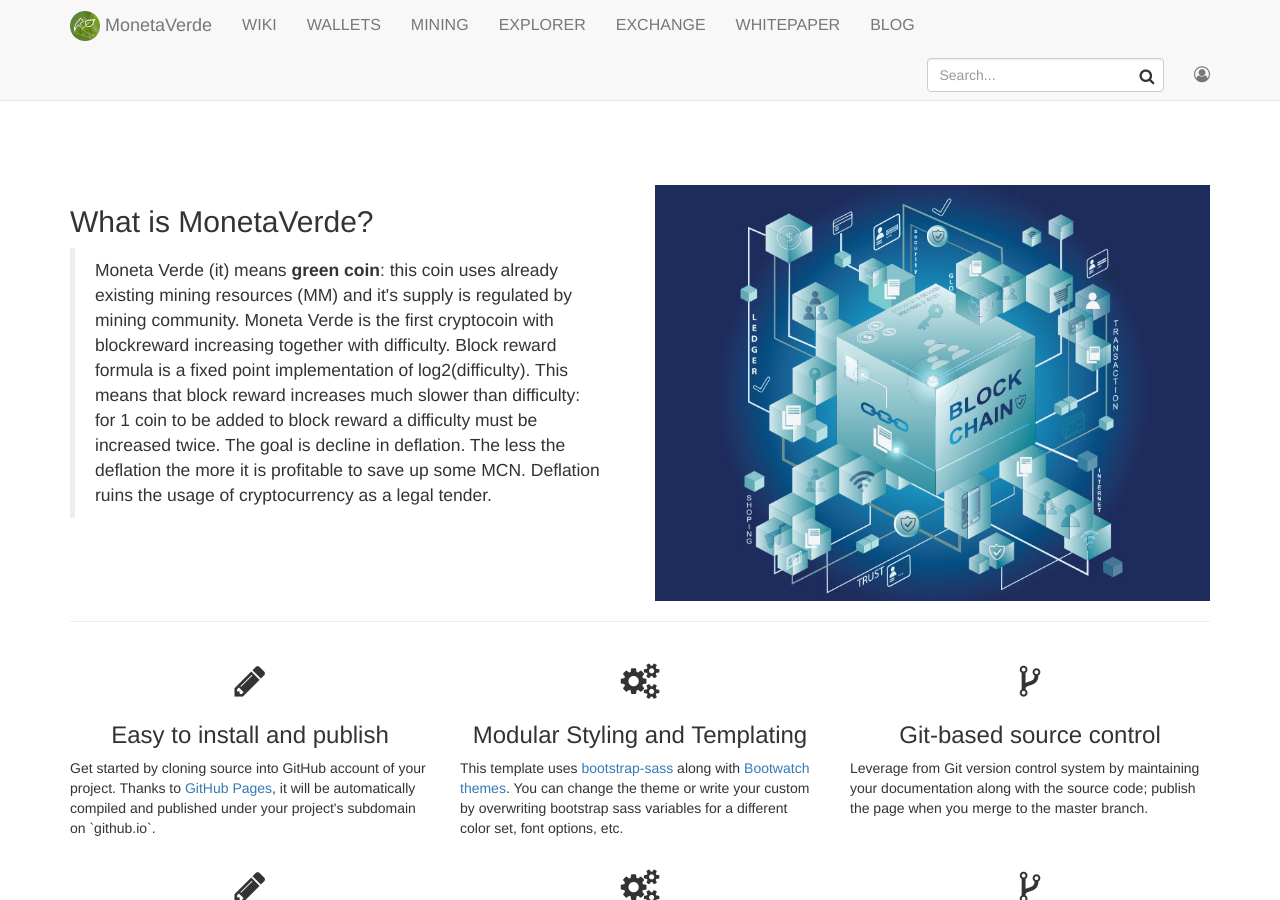
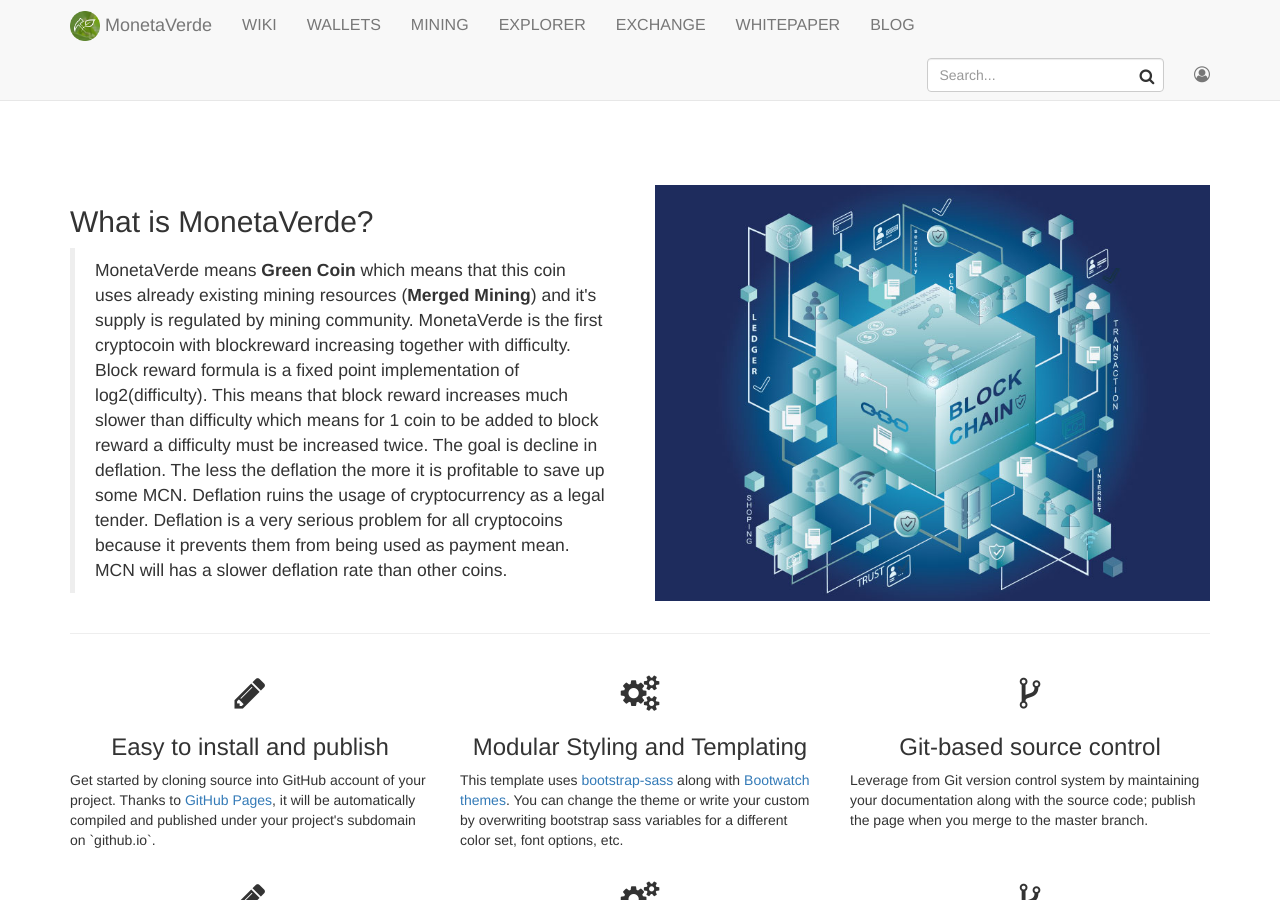
Before and after one commit to ammogcoder/www, a Jekyll site: the page built from index.html, in a window 1280 px wide and 900 px high, scrolled down 995 px. Built offline with Jekyll 4.4.1, drawn with Linux system fonts in a browser that asks for light colours; nearby versions of some CDN libraries.

Commit message:
Update _config.yml

```diff
--- a/_config.yml
+++ b/_config.yml
@@ -5,15 +5,16 @@
 description-title: Welcome to MonetaVerde Project!
 description-detail: We are building Green Cryptocurrency
 definition-title: What is MonetaVerde?
-definition-detail: "Moneta Verde (it) means <b>green coin</b>: this coin uses already existing mining resources (MM)
-and it's supply is regulated by mining community. Moneta Verde is the first cryptocoin with blockreward increasing
-together with difficulty. Block reward formula is a fixed point implementation of log2(difficulty).
-This means that block reward increases much slower than difficulty: for 1 coin to be added to block
-reward a difficulty must be increased twice. The goal is decline in deflation. The less the deflation
-the more it is profitable to save up some MCN. Deflation ruins the usage of cryptocurrency as a legal tender."
+definition-detail: "MonetaVerde means <b>Green Coin</b> which means that this coin uses already existing mining resources
+(<b>Merged Mining</b>) and it's supply is regulated by mining community. MonetaVerde is the first cryptocoin with blockreward
+increasing together with difficulty. Block reward formula is a fixed point implementation of </b>log2(difficulty)</b>.
+This means that block reward increases much slower than difficulty which means for 1 coin to be added to block reward a difficulty
+must be increased twice. The goal is decline in deflation. The less the deflation the more it is profitable to save up some MCN.
+Deflation ruins the usage of cryptocurrency as a legal tender. Deflation is a very serious problem for all cryptocoins because
+it prevents them from being used as payment mean. MCN will has a slower deflation rate than other coins."
 
 # baseurl: "/jekyll-doc-theme" # the subpath of your site, e.g. /blog/
-url: https://wiki.monetaverde.io # the base hostname & protocol for your site
+url: https://www.monetaverde.io # the base hostname & protocol for your site
 # git_address: https://github.com/monetaverde
 # git_edit_address: https://github.com/aksakalli/jekyll-doc-theme/blob/gh-pages
 
```
